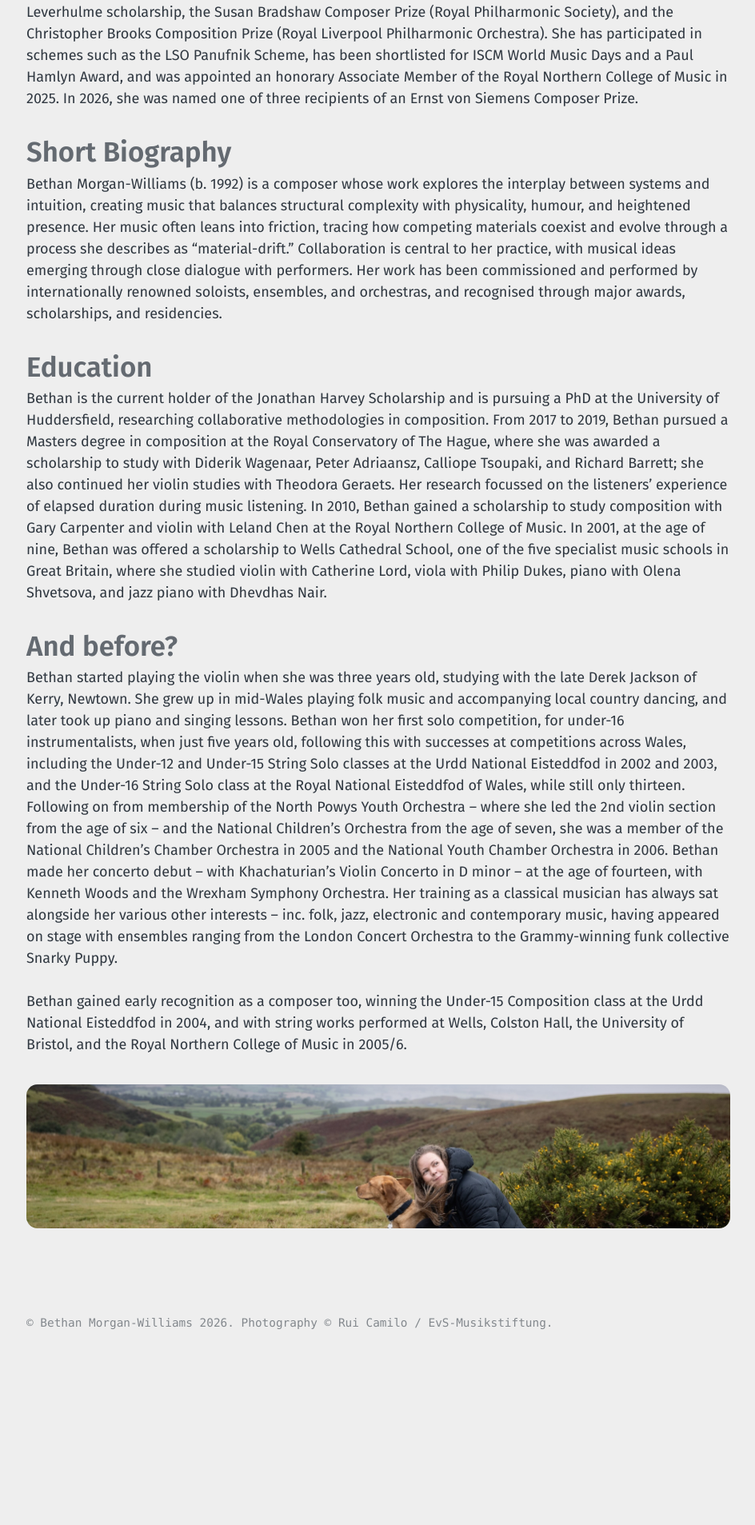
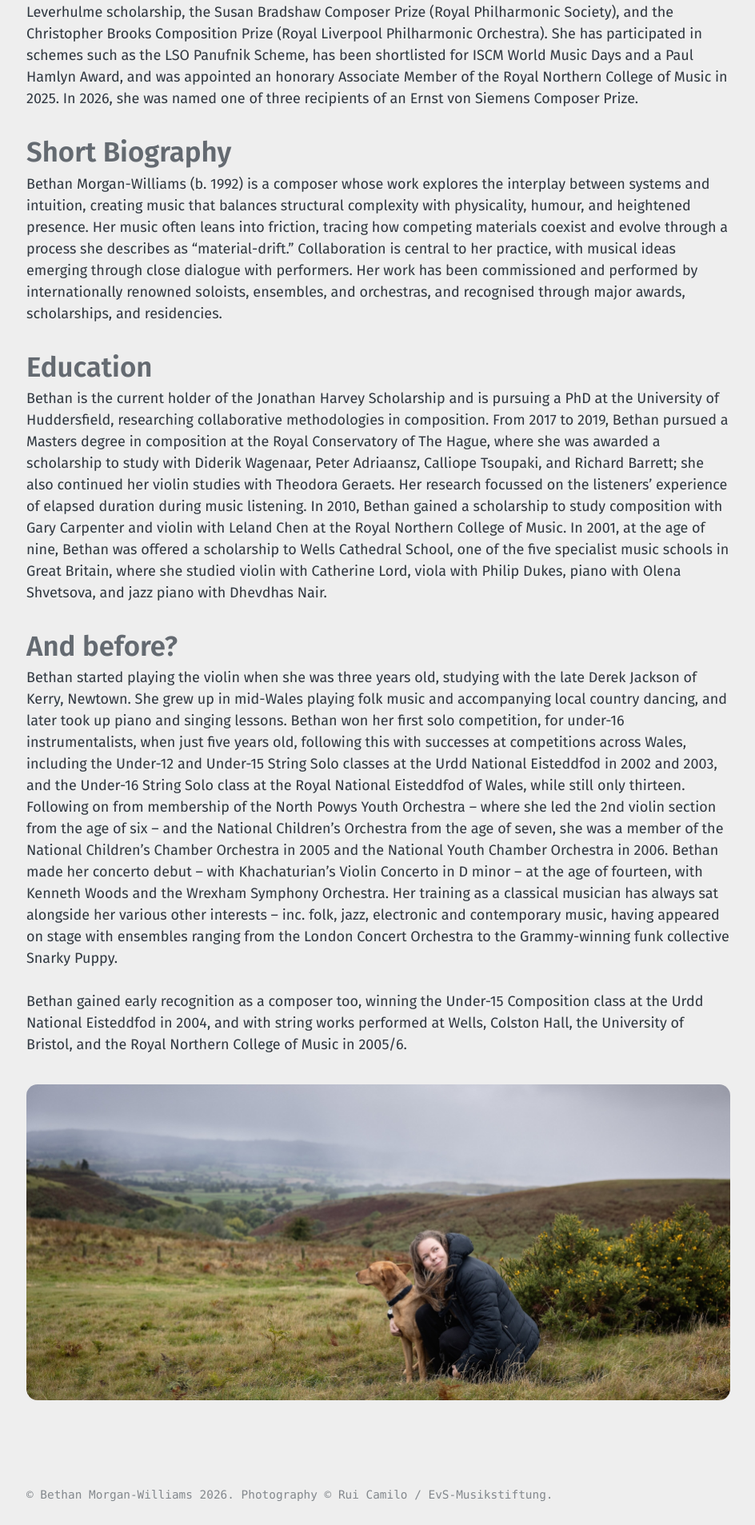
Before and after one commit to morganwilliamsb/website, a Jekyll site: the page built from biography.md, in a window 1280 px wide. Shown: the part 1055-2962 px from the top of the page at 80% size, without its empty margins (39-983 px from the left). Built offline with Jekyll 4.4.1, drawn with Linux system fonts in a browser that asks for light colours; before the commit the page ends 2748 px from its top, so only the background shows below that.

Commit message:
Modify bio-divider for landscape photograph display
Updated bio-divider styles for better responsiveness.

```diff
--- a/assets/stylesheets/main.scss
+++ b/assets/stylesheets/main.scss
@@ -333,15 +333,14 @@
   }
 }
 
-/* ===== Biography landscape divider ===== */
+/* ===== Biography landscape photograph ===== */
 
 .bio-divider {
   display: block;
   clear: both;
   width: 100%;
-  height: 180px;
-  object-fit: cover;
-  object-position: center;
+  height: auto;
+  object-fit: contain;
   margin: 2rem 0;
   border-radius: 14px;
 }
```
